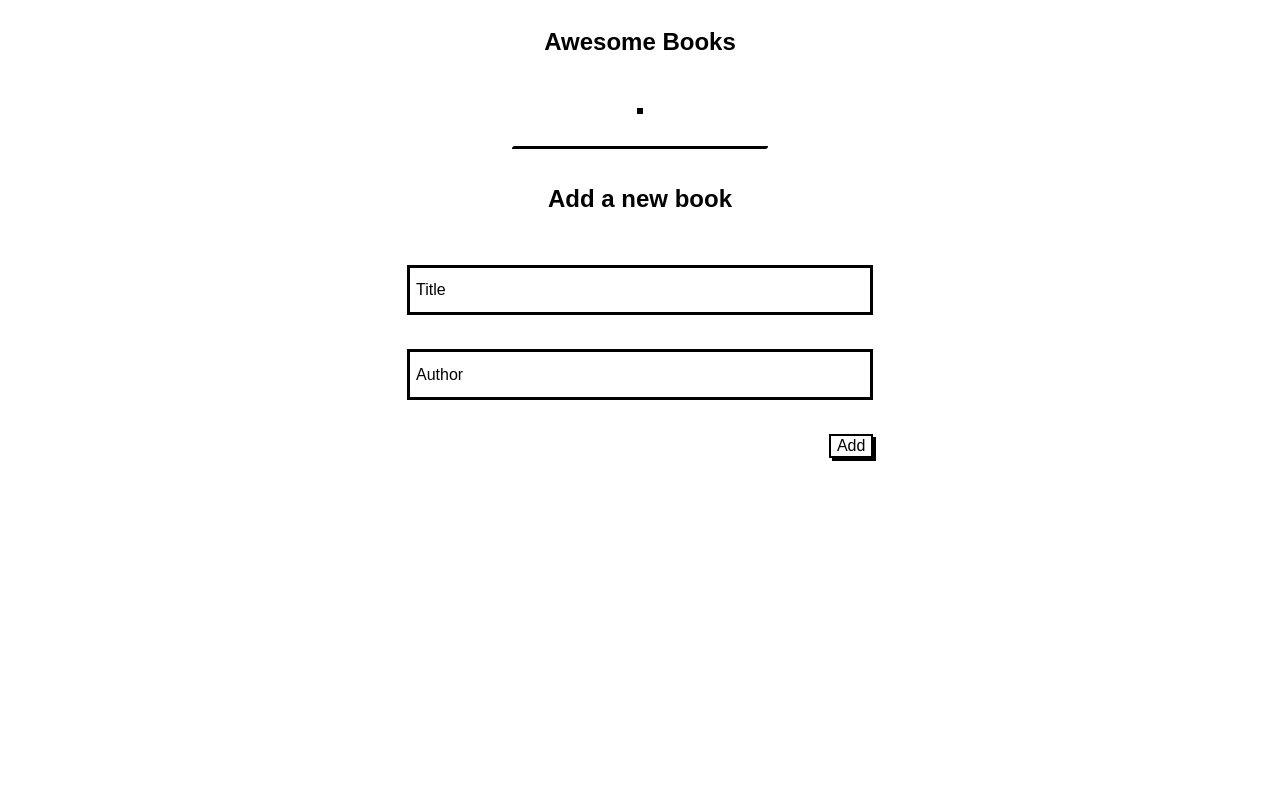
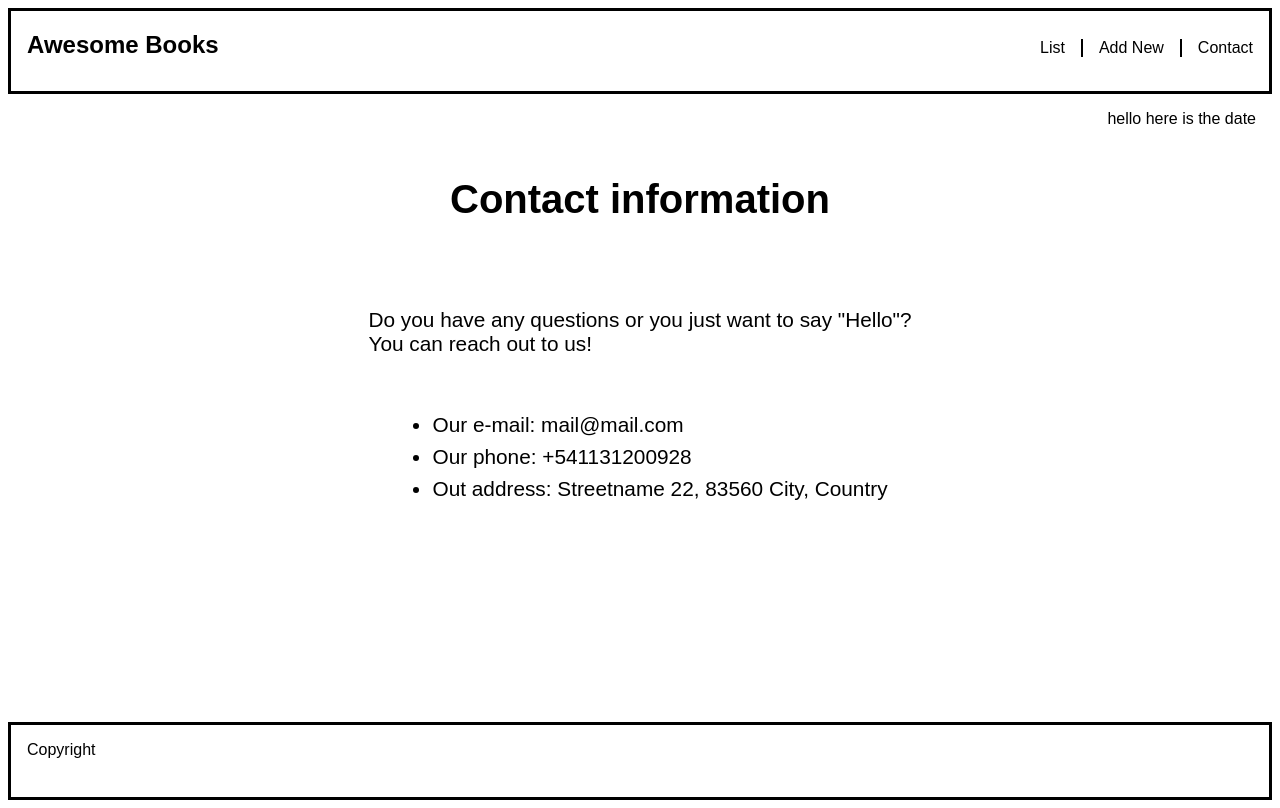
Before and after one commit to Miliyonayalew/Awesome-Books, a website: page index.html in a window 1280 px wide. Drawn offline with Linux system fonts and the light colour scheme.

Commit message:
Add css style for SPA website

```diff
--- a/index.html
+++ b/index.html
@@ -8,18 +8,42 @@
   <link rel="stylesheet" href="styles.css">
 </head>
 <body>
+  <nav>
+    <h1>Awesome Books</h1>
+    <ul>
+      <li class="list-book-page">List</li>
+      <li class="add-book-page">Add New</li>
+      <li class="contact-page">Contact</li>
+    </ul>
+  </nav>
   <section>
-    <h1>Awesome Books</h1>
+    <p id="date">hello here is the date</p>
+    <div id="listPage">
+    <h2>All awesome Books</h2>
     <ul class="book-list">
     </ul>
-    <span class="line"></span>
+    </div>
+    <div id="addPage">
     <h2>Add a new book</h2>
     <form class="add-book" action="#">
       <input class="input" id="title" type="text" placeholder="Title" required><br>
       <input class="input" id="author" type="text" placeholder="Author" required><br>
       <button id="addButton" type="submit">Add</button>
     </form>
+    </div>
+    <div id="contactPage">
+      <h2>Contact information</h2>
+      <p>Do you have any questions or you just want to say "Hello"?<br>You can reach out to us!</p>
+      <ul>
+        <li>Our e-mail: mail@mail.com</li>
+        <li>Our phone: +541131200928</li>
+        <li>Out address: Streetname 22, 83560 City, Country</li>
+      </ul>
+    </div>
   </section>
+  <footer>
+    <p>Copyright</p>
+  </footer>
   <script src="index.js"></script>
 </body>
 </html>
--- a/styles.css
+++ b/styles.css
@@ -1,17 +1,52 @@
 body {
   font-family: sans-serif;
+  display: flex;
+  flex-direction: column;
+  height: 99vh;
+}
+
+nav {
+  display: flex;
+  justify-content: space-between;
+  align-items: baseline;
+  border: 3px solid black;
+  padding: 0 1rem;
+  height: 10vh;
+}
+
+nav ul {
+  display: flex;
+  list-style: none;
+  gap: 1rem;
+}
+
+nav ul li {
+  cursor: pointer;
+}
+
+ .active {
+  color: blue;
+}
+
+nav ul li:nth-child(2) {
+  border-right: 2px solid black;
+  border-left: 2px solid black;
+  padding: 0 1rem;
+}
+
+#date {
+  display: flex;
+  justify-content: flex-end;
+  padding-right: 1rem;
 }
 
 section {
-  display: flex;
-  flex-direction: column;
-  justify-content: space-evenly;
-  align-items: center;
-  gap: 1rem;
+  margin-top: 0;
+  height: 79vh;
 }
 
-section h1 {
-  font-size: 1.5rem;
+section h2 {
+  font-size: 2.5rem;
 }
 
 .book-list {
@@ -22,7 +57,7 @@ section h1 {
 
 .book-list li {
   font-size: 1rem;
-  width: 60vw;
+  width: 90vw;
   display: flex;
   flex-direction: row;
   justify-content: space-between;
@@ -50,14 +85,6 @@ section h1 {
   background-color: white;
   border: 2px solid black;
   box-shadow: 5px 5px black;
-}
-
-.line {
-  width: 20vw;
-  height: 3px;
-  background-color: black;
-  border-top-left-radius: 5px;
-  border-bottom-right-radius: 5px;
 }
 
 .add-book {
@@ -91,3 +118,42 @@ section h1 {
 .add-book > * {
   margin-top: 1rem;
 }
+
+#listPage {
+  display: none;
+  flex-direction: column;
+  justify-content: space-around;
+  align-items: center;
+}
+
+#addPage {
+  display: none;
+  flex-direction: column;
+  justify-content: space-around;
+  align-items: center;
+}
+
+#contactPage {
+  display: flex;
+  flex-direction: column;
+  justify-content: space-around;
+  align-items: center;
+  gap: 2rem;
+}
+
+#contactPage p {
+  font-size: 1.3rem;
+}
+
+#contactPage ul  {
+  font-size: 1.3rem;
+  line-height: 2rem;
+  margin-top: 0;
+}
+
+footer {
+  border: 3px solid black;
+  padding: 0 1rem;
+  justify-self: flex-end;
+  height: 9vh;
+}
```
